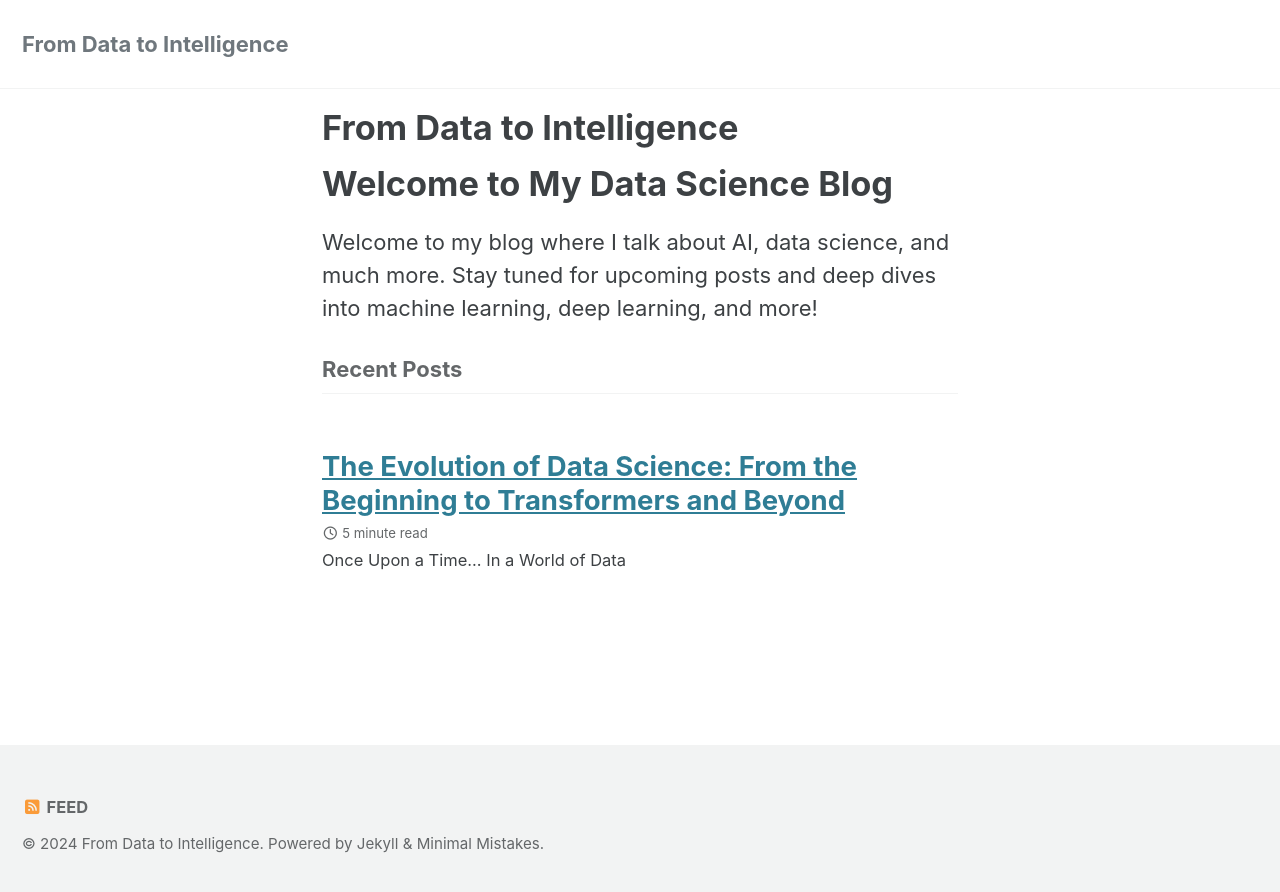
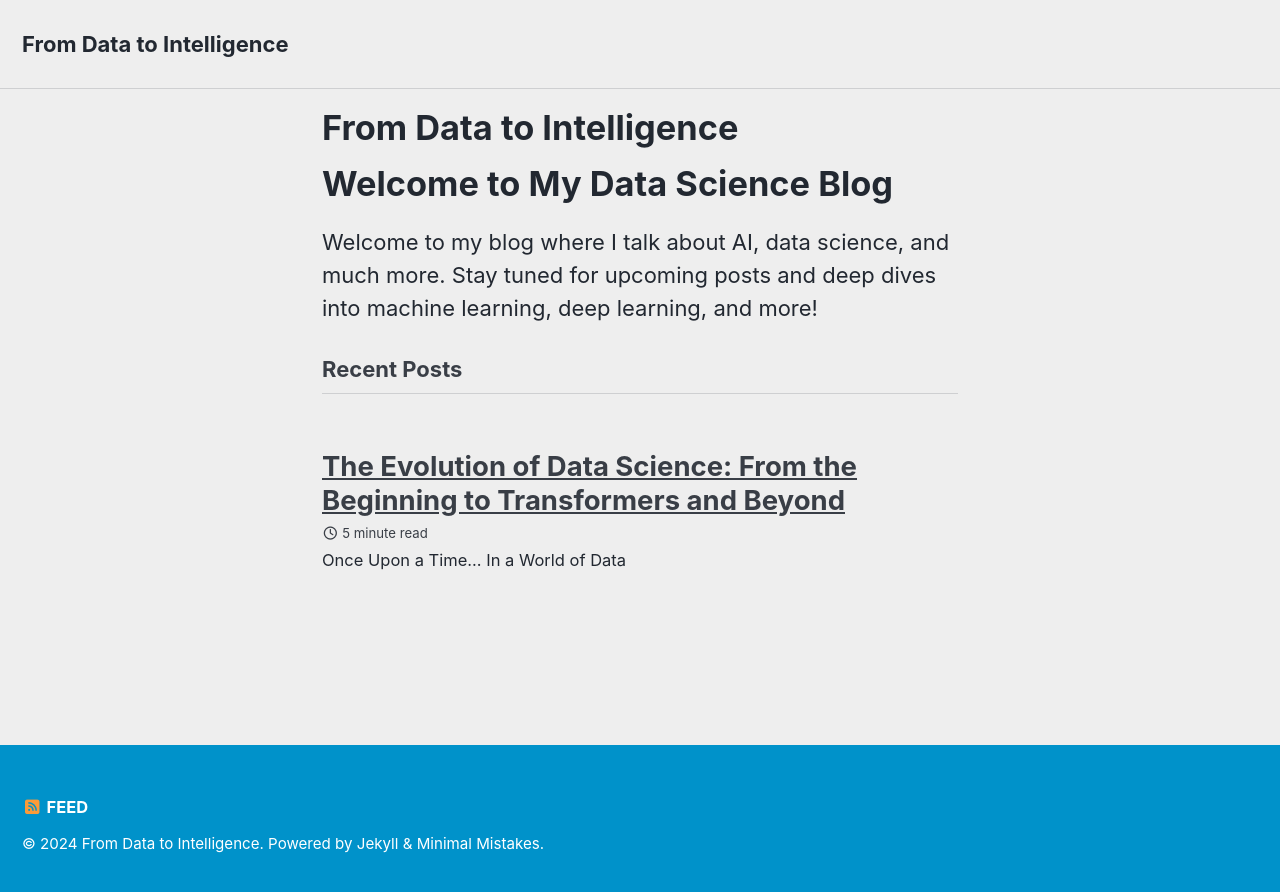
Before and after one commit to Uniquenetra/from-data-to-intelligence, a Jekyll site: the page built from index.md, in a window 1280 px wide. Shown: the top 892 px of the page. Built offline with Jekyll 4.4.1, drawn with Linux system fonts in a browser that asks for light colours; cached includes are drawn as plain includes.

Commit message:
Update _config.yml

```diff
--- a/_config.yml
+++ b/_config.yml
@@ -12,7 +12,8 @@
 
 #theme                  : "minimal-mistakes-jekyll"
 remote_theme           : "mmistakes/minimal-mistakes"
-minimal_mistakes_skin    : "default" # "air", "aqua", "contrast", "dark", "dirt", "neon", "mint", "plum", "sunrise"
+#minimal_mistakes_skin    : "default" # "air", "aqua", "contrast", "dark", "dirt", "neon", "mint", "plum", "sunrise"
+minimal_mistakes_skin    :  "air" #, "aqua", "contrast", "dark", "dirt", "neon", "mint", "plum", "sunrise"
 
 # Site Settings
 locale                   : "en-US"
```
